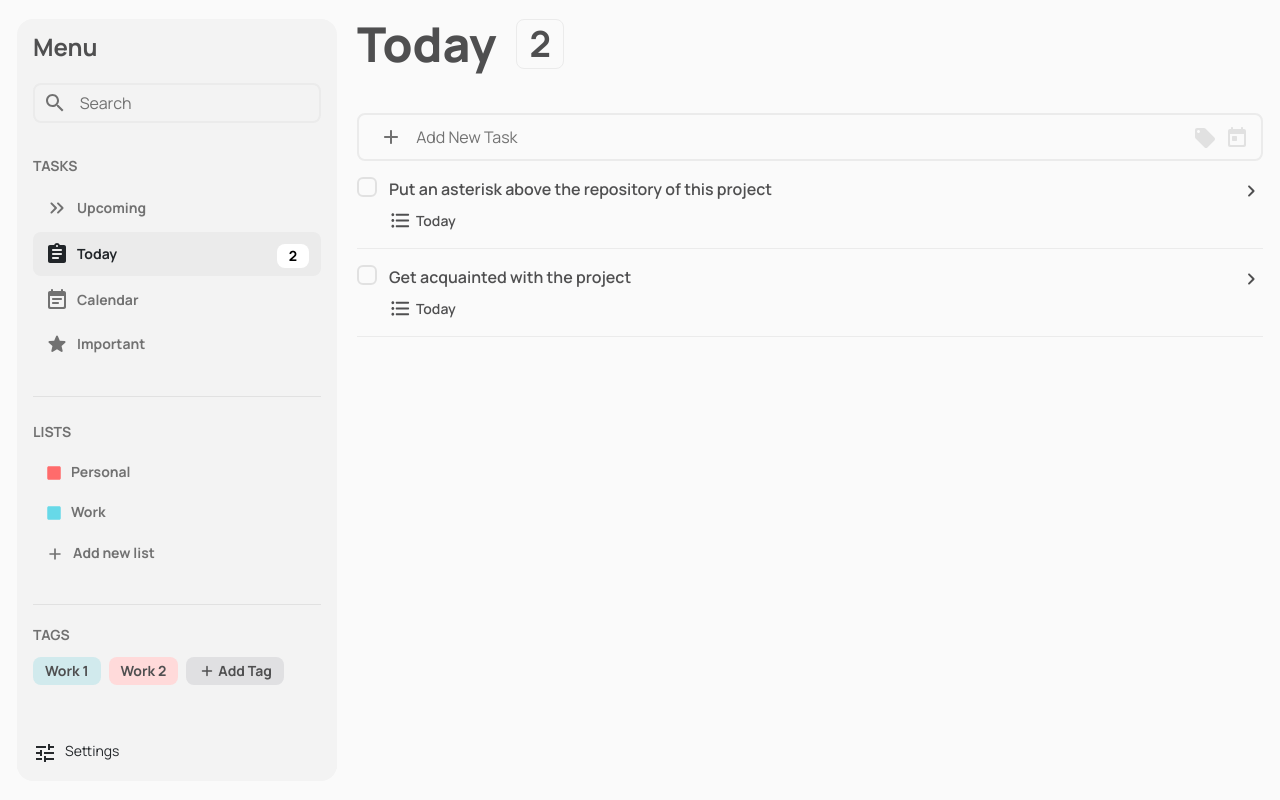
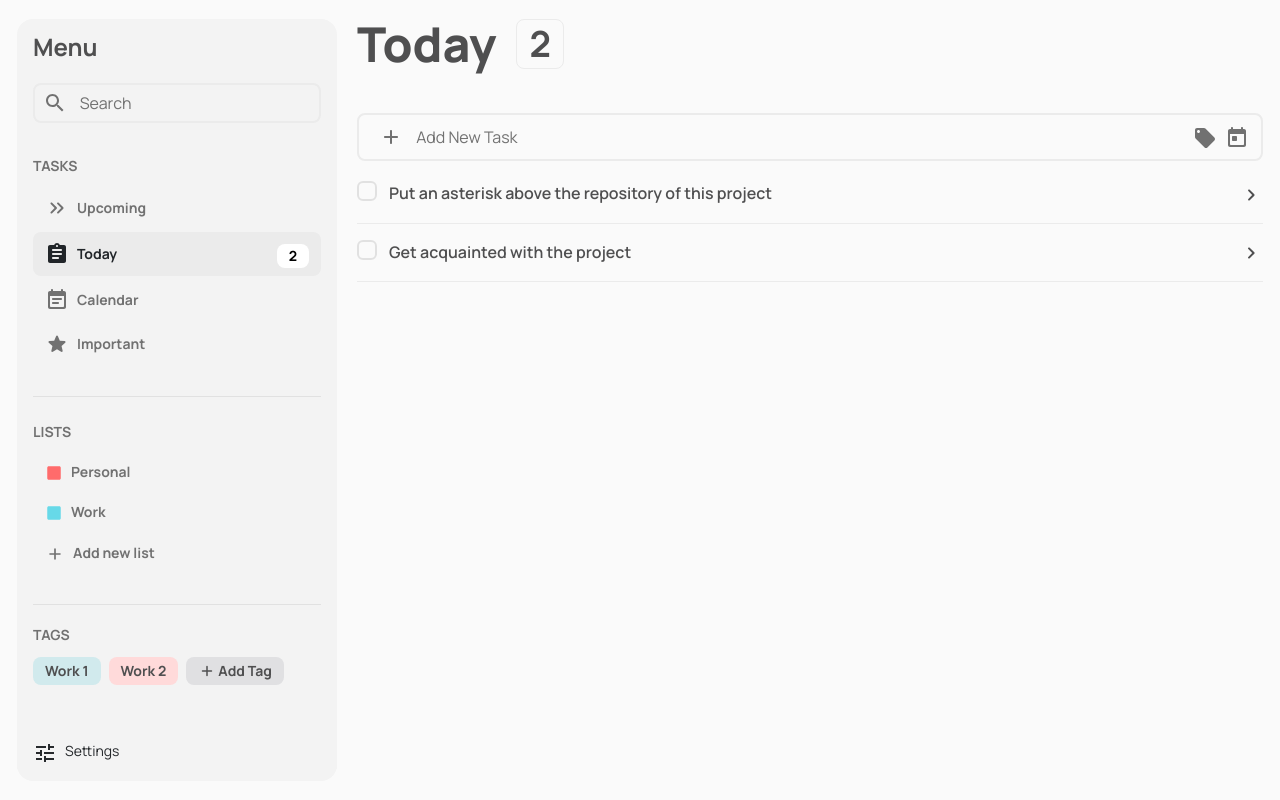
Before and after one commit to Zaccal/ToDo-App, a React (Vite) app: page /application in a window 1280 px wide. Built offline with nearby package versions, Linux system fonts and the light colour scheme.

Commit message:
add function for displaying task when you view tags

```diff
--- a/src/UI/DatePickerIcon/DatePickerIcon.tsx
+++ b/src/UI/DatePickerIcon/DatePickerIcon.tsx
@@ -36,7 +36,7 @@ const DatePickerIcon = ({saveSelectedDate, setSaveSelectedDate}: IDatePickerIcon
         <>
             <button onClick={() => setShowDatePicker(!showDatePicker)}>
                 <TodayRoundedIcon style={{
-                    color: saveSelectedDate !== null ? '#ffd43b' : '#e1e1e1'
+                    color: saveSelectedDate !== null ? '#ffd43b' : '#717171'
                 }} className="text-muteDark dark:text-gray-500" />
             </button>
             {showDatePicker && (
--- a/src/UI/List/List.tsx
+++ b/src/UI/List/List.tsx
@@ -5,15 +5,18 @@ interface IList {
     title?: string,
     children?: ReactElement[] | ReactElement
     className?: string,
-    titleSize?: number
+    titleSize?: number,
+    gapListItems?: boolean,
 }
 
-const List = ({title, children, className, titleSize = 14}: IList) => {
+const List = ({title, children, className, titleSize = 14, gapListItems = true}: IList) => {
   return (
-    <nav className={`${className || ''} w-full py-1 overflow-y-scroll ${classes.List}`}>
-        <div style={{
-          fontSize: `${titleSize}px`
-        }} className="text-main font-bold mb-3 dark:text-gray-500">{title?.toUpperCase()}</div>
+    <nav className={`${className || ''} w-full py-1 overflow-y-scroll ${gapListItems ? classes.List : ''}`}>
+        {title && (
+          <div style={{
+            fontSize: `${titleSize}px`
+          }} className="text-main font-bold mb-3 dark:text-gray-500">{title.toUpperCase()}</div>
+        )}
         {children}
     </nav>
   )
--- a/src/UI/TaskDetails/TaskDetails.tsx
+++ b/src/UI/TaskDetails/TaskDetails.tsx
@@ -12,7 +12,6 @@ interface ITaskDetails {
 
 const TaskDetails = ({date, subtasksCount, fromList, defualtListColor, className}: ITaskDetails) => {
     if (!date && !subtasksCount && !fromList) return
-    console.log(defualtListColor);
 
     return (
         <div
--- a/src/components/TagPicker/TagPicker.tsx
+++ b/src/components/TagPicker/TagPicker.tsx
@@ -19,7 +19,7 @@ const TagPicker = ({ className, pickedTags, setPickedTags }: ITagPicker) => {
         <div className={`${className || ""}`}>
             <div onClick={() => setIsOpen(true)}>
                 <LocalOfferRoundedIcon style={{
-                    color: pickedTags.length ? '#ffd43b' : '#e1e1e1'
+                    color: pickedTags.length ? '#ffd43b' : '#717171'
                 }} className="dark:text-gray-500" />
             </div>
             <Modal isOpen={isOpen} onClose={isOpenHandler}>
--- a/src/components/Task/Task.tsx
+++ b/src/components/Task/Task.tsx
@@ -10,9 +10,10 @@ type TypeTaskComponent = Omit<ITask, "decriptiton" | 'subtasks' | 'tags'>;
 interface ITaskComponent extends TypeTaskComponent {
   subtasksCount: number,
   fromList: string,
+  isButtonAboutTask?: boolean,
 }
 
-const Task = ({name, date, fromList, isDone, subtasksCount, id}: ITaskComponent) => {
+const Task = ({name, date, fromList, isDone, subtasksCount, id, isButtonAboutTask = true}: ITaskComponent) => {
     const nowActiveList = useGetNowActiveList()
     const {setListsStore, listsStore} = useLocalStorageContext()
     const isDoneHandler = () => {
@@ -33,6 +34,17 @@ const Task = ({name, date, fromList, isDone, subtasksCount, id}: ITaskComponent)
         return listData
       }))
     }
+    const findDefualtColor = (listName: string): string => {
+      let result = ''
+
+      listsStore.forEach(listData => {
+        if (listData.name === listName && listData.defualtIconColor) {
+          result = listData.defualtIconColor
+        }
+      })
+
+      return result
+    }
 
     return (
         <div className="flex justify-between items-start py-4 text-md font-md border-b-[1px] border-mute">
@@ -42,12 +54,14 @@ const Task = ({name, date, fromList, isDone, subtasksCount, id}: ITaskComponent)
                   <div className={`CheckboxText ${isDone ? "CheckboxChekedText" : ""}`}>
                     <span className="text-sm md:text-[16px]">{name}</span>
                   </div>
-                  <TaskDetails className="mt-2" defualtListColor={nowActiveList.defualtIconColor} date={date} subtasksCount={subtasksCount} fromList={fromList} />
+                  <TaskDetails className="mt-[8px]" defualtListColor={findDefualtColor(fromList)} date={date} subtasksCount={subtasksCount} fromList={nowActiveList.name === fromList ? undefined : fromList} />
                 </div>
             </div>
-            <div className="cursor-pointer">
-              <NavigateNextRoundedIcon className="dark:text-white"/>
-            </div>
+            {isButtonAboutTask && (
+              <div className="cursor-pointer">
+                <NavigateNextRoundedIcon className="dark:text-white"/>
+              </div>
+            )}
         </div>
     );
 };
--- a/src/components/TasksListRender/TasksListRender.tsx
+++ b/src/components/TasksListRender/TasksListRender.tsx
@@ -1,11 +1,16 @@
+import List from "../../UI/List/List";
 import useGetNowActiveList from "../../hooks/useGetNowActiveList";
 import Task from "../Task/Task";
 
+// TODO: Special rendering for lists: Upcoming, Today, Calendar
+// TODO: Upcoming: task which date is lesst in one day then in task
+// TODO: Today: task which date is now date and also task from today without date
+// TODO: Calendar: tasks with date
 const TasksListRender = () => {
     const {tasks} = useGetNowActiveList()
 
     return (
-        <div>
+        <List gapListItems={false}>
             {tasks.map(taskData => {
                 return (
                     <Task
@@ -19,7 +24,7 @@ const TasksListRender = () => {
                     />
                 );
             })}
-        </div>
+        </List>
     );
 };
 
--- a/src/components/ViewTagModal/ViewTagModal.tsx
+++ b/src/components/ViewTagModal/ViewTagModal.tsx
@@ -1,10 +1,29 @@
+import { useCallback } from 'react'
 import { useGlobalStateContext } from "../../Providers/GlobalStateProvider/GlobalStateProvider"
+import { useLocalStorageContext } from "../../Providers/LocalStorageProvider/LocalStorageProvider"
 import List from "../../UI/List/List"
 import Modal from "../../UI/Modal/Modal"
+import { ITask } from "../../types/interfaces/Interfaces"
 import { darkenColor } from "../../utils/utils"
+import Task from "../Task/Task"
 
 const ViewTagModal = () => {
   const {visibleTagModal, setVisibleTagModal, displayingTagModal} = useGlobalStateContext()
+  const {listsStore} = useLocalStorageContext()
+
+  const findTaskWithItTag = useCallback((): ITask[] => {
+    const result: ITask[] = []
+
+    listsStore.forEach(listData => {
+      listData.tasks.forEach(taskData => {
+          taskData.tags.forEach(tagData => {
+            if (tagData.id === displayingTagModal.id) result.push(taskData)
+          })
+      })
+    })
+
+    return result
+  }, [listsStore, displayingTagModal])
 
   return (
     <Modal isOpen={visibleTagModal} onClose={() => setVisibleTagModal(false)}>
@@ -15,8 +34,19 @@ const ViewTagModal = () => {
           color: darkenColor(displayingTagModal.color, 120)
         }} className="text-xl"># {displayingTagModal.name}</h2>
       </div>
-      <List titleSize={12} title="tasks:" className="mt-3 rounded-lg h-[428px]">
-
+      <List gapListItems={false} titleSize={12} title="tasks:" className="mt-3 rounded-lg h-[428px]">
+        {findTaskWithItTag().map(taskData => {
+          return <Task
+                    isButtonAboutTask={false}
+                    name={taskData.name}
+                    isDone={taskData.isDone}
+                    key={taskData.id}
+                    fromList={taskData.fromList}
+                    date={taskData.date}
+                    subtasksCount={taskData.subtasks.length}
+                    id={taskData.id}
+                 />
+        })}
       </List>
     </Modal>
   )
```
